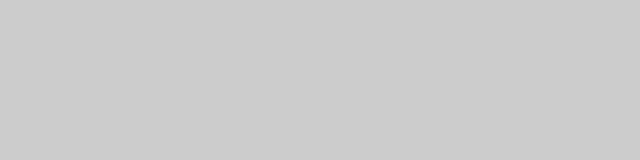
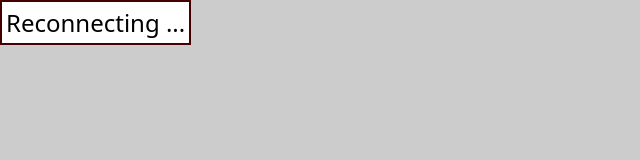
Before and after one commit to binp-dev/mothership, a plain HTML site: page mothership/monitor/static/index.html in a window 1280 px wide. Shown: the whole page, without its empty margins (0-640 px from the left). Drawn offline with Linux system fonts and the light colour scheme.

Commit message:
Monitor: Auto-reconnection

```diff
--- a/mothership/monitor/static/index.html
+++ b/mothership/monitor/static/index.html
@@ -9,6 +9,7 @@
 </head>
 
 <body>
+    <div id="notify"></div>
     <div id="hosts"></div>
 </body>
 
--- a/mothership/monitor/static/main.js
+++ b/mothership/monitor/static/main.js
@@ -1,27 +1,36 @@
 const main = () => {
-    subscribe(render);
+    subscribe();
 }
 
-const subscribe = (callback) => {
+const subscribe = () => {
+    const timeout = 10 * 1000;
+
+    const notify = document.getElementById("notify");
+    notify.innerText = "Connecting ...";
+
     const loc = window.location;
     const proto = loc.protocol == "https" ? "wss" : "ws";
     let socket = new WebSocket(`${proto}://${loc.hostname}:${loc.port}/websocket`);
-    socket.onopen = (event) => {
+    socket.onopen = (e) => {
         console.log("Websocket connected");
+        notify.classList.add("hidden");
     };
-    socket.onmessage = (event) => {
-        console.log(`Websocket received: ${event.data}`);
-        callback(JSON.parse(event.data));
+    socket.onerror = (e) => {
+        console.error("Websocket error:", e);
     };
-    socket.onclose = (event) => {
-        if (event.wasClean) {
+    socket.onclose = (e) => {
+        if (e.wasClean) {
             console.log("Websocket disconnected");
         } else {
             console.error("Websocket connection died");
         }
+        notify.innerText = "Reconnecting ...";
+        notify.classList.remove("hidden");
+        setTimeout(subscribe, timeout);
     };
-    socket.onerror = (error) => {
-        console.error(`Websocket error: ${error}`);
+    socket.onmessage = (e) => {
+        console.log("Websocket received:", e.data);
+        render(JSON.parse(e.data));
     };
 }
 
--- a/mothership/monitor/static/styles.css
+++ b/mothership/monitor/static/styles.css
@@ -23,6 +23,19 @@ body {
     padding: 0;
     margin: 0;
     font-family: "Noto Sans", sans-serif;
+}
+
+#notify {
+    position: absolute;
+    display: inline-block;
+    background-color: #ffffff;
+    border: 2px solid #440000;
+    padding: 4px;
+    font-size: 24px;
+}
+
+#notify.hidden {
+    display: none;
 }
 
 #hosts {
```
